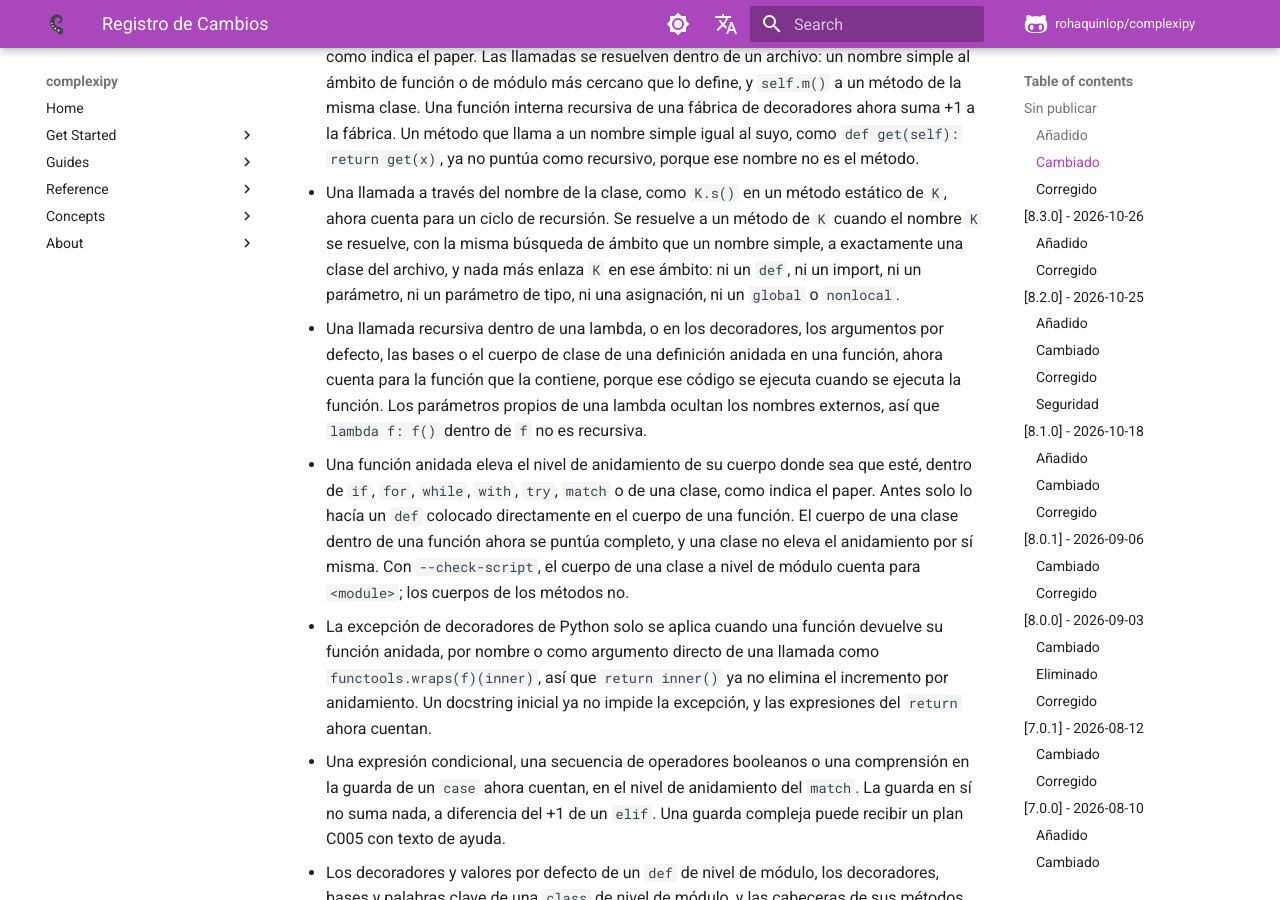
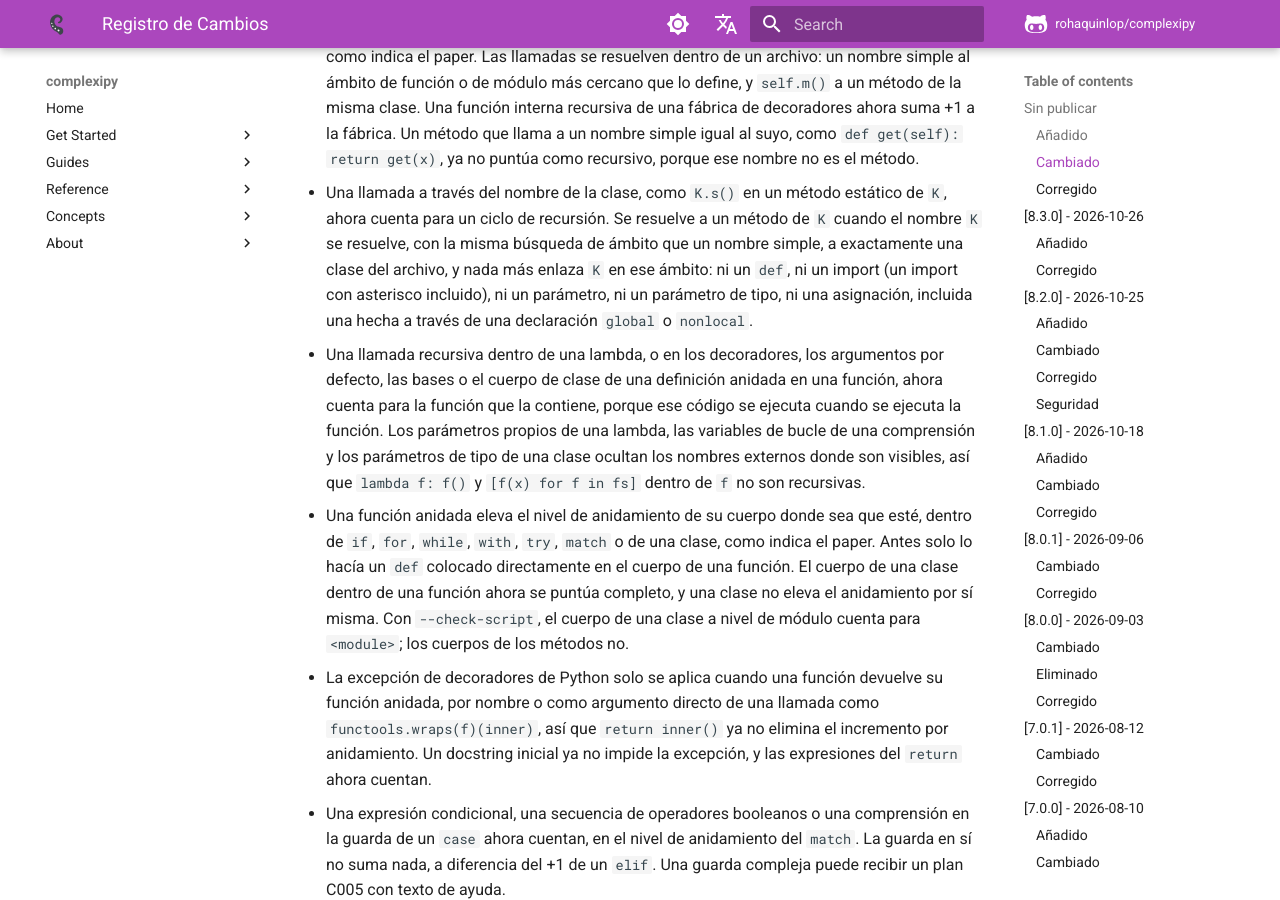
Before and after one commit to rohaquinlop/complexipy, an MkDocs documentation site: the page built from docs/es/changelog.md, in a window 1280 px wide and 900 px high, scrolled down 1907 px. Built offline with MkDocs 1.6.1 and Material for MkDocs 9.7.7, drawn with Linux system fonts in a browser that asks for light colours; comment, search, counter and statistics services are not loaded.

```diff
--- a/docs/es/changelog.md
+++ b/docs/es/changelog.md
@@ -96,14 +96,16 @@ GitHub con todos los detalles.
   estático de `K`, ahora cuenta para un ciclo de recursión. Se resuelve a un
   método de `K` cuando el nombre `K` se resuelve, con la misma búsqueda de
   ámbito que un nombre simple, a exactamente una clase del archivo, y nada más
-  enlaza `K` en ese ámbito: ni un `def`, ni un import, ni un parámetro, ni un
-  parámetro de tipo, ni una asignación, ni un `global` o `nonlocal`.
+  enlaza `K` en ese ámbito: ni un `def`, ni un import (un import con asterisco
+  incluido), ni un parámetro, ni un parámetro de tipo, ni una asignación,
+  incluida una hecha a través de una declaración `global` o `nonlocal`.
 - Una llamada recursiva dentro de una lambda, o en los decoradores, los
   argumentos por defecto, las bases o el cuerpo de clase de una definición
   anidada en una función, ahora cuenta para la función que la contiene, porque
   ese código se ejecuta cuando se ejecuta la función. Los parámetros propios
-  de una lambda ocultan los nombres externos, así que `lambda f: f()` dentro de
-  `f` no es recursiva.
+  de una lambda, las variables de bucle de una comprensión y los parámetros de
+  tipo de una clase ocultan los nombres externos donde son visibles, así que
+  `lambda f: f()` y `[f(x) for f in fs]` dentro de `f` no son recursivas.
 - Una función anidada eleva el nivel de anidamiento de su cuerpo donde sea
   que esté, dentro de `if`, `for`, `while`, `with`, `try`, `match` o de una
   clase, como indica el paper. Antes solo lo hacía un `def` colocado
```
Also changed, not shown: CHANGELOG.md (+5 -4 lines), docs/es/understanding-scores.md (+1 -1 lines), docs/understanding-scores.md (+1 -1 lines).
